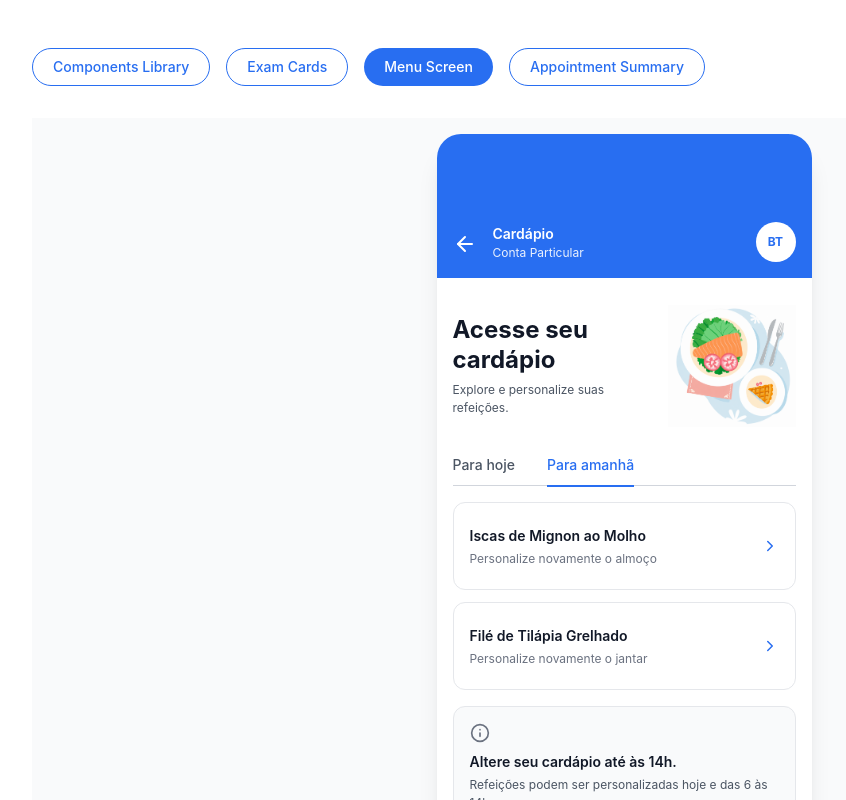
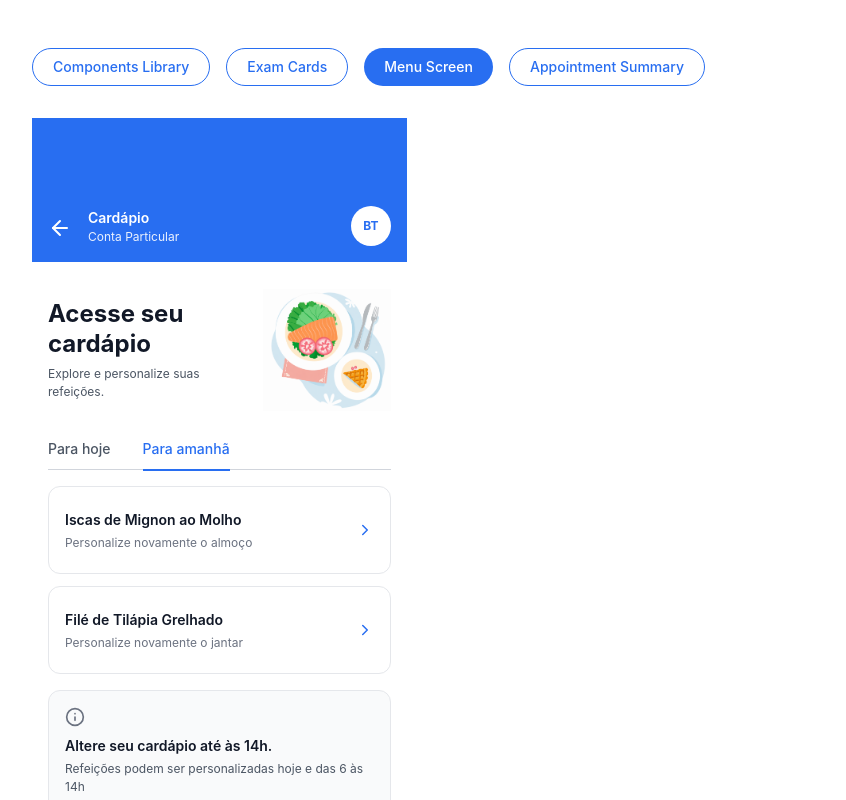
Before and after one commit to fabianolborbaa/hsl-app, a React (Vite) app: page / in a window 1280 px wide. Both pictures are taken after a click on the button "Menu Screen". Shown: the top 800 px of the page, without its empty margins (16-862 px from the left). Built offline with nearby package versions, Linux system fonts and the light colour scheme.

Commit message:
Remove external mockup frame

```diff
--- a/src/app/components/MenuScreen.tsx
+++ b/src/app/components/MenuScreen.tsx
@@ -91,8 +91,8 @@ export default function MenuScreen() {
 
   return (
     <div key={pageKey} className={`menu-page-transition menu-page-${transitionDirection}`}>
-      <div className="min-h-screen bg-gray-50 flex items-center justify-center p-4">
-        <div className="menu-mobile-frame bg-white rounded-3xl shadow-xl overflow-hidden">
+      <div className="menu-canvas">
+        <div className="menu-mobile-frame bg-white overflow-hidden">
           {/* Mobile Container */}
           <div className="flex flex-col h-full">
 
--- a/src/app/components/menu/MealDetails.tsx
+++ b/src/app/components/menu/MealDetails.tsx
@@ -7,8 +7,8 @@ interface MealDetailsProps {
 
 export default function MealDetails({ onBack, onEditMeal }: MealDetailsProps) {
   return (
-    <div className="min-h-screen bg-gray-50 flex items-center justify-center p-4">
-      <div className="menu-mobile-frame bg-white rounded-3xl shadow-xl overflow-hidden">
+    <div className="menu-canvas">
+      <div className="menu-mobile-frame bg-white overflow-hidden">
         <div className="flex flex-col h-full">
 
           {/* Header */}
--- a/src/app/components/menu/MenuSelection.tsx
+++ b/src/app/components/menu/MenuSelection.tsx
@@ -14,8 +14,8 @@ export default function MenuSelection({ onBack, onConfirm, overlay }: MenuSelect
   const [selectedDessert, setSelectedDessert] = useState('salada-grega');
 
   return (
-    <div className="min-h-screen bg-gray-50 flex items-center justify-center p-4">
-      <div className="menu-mobile-frame bg-white rounded-3xl shadow-xl overflow-hidden relative">
+    <div className="menu-canvas">
+      <div className="menu-mobile-frame bg-white overflow-hidden relative">
         <div className="flex flex-col h-full">
 
           {/* Header */}
--- a/src/app/components/menu/SpecialMeals.tsx
+++ b/src/app/components/menu/SpecialMeals.tsx
@@ -8,8 +8,8 @@ interface SpecialMealsProps {
 
 export default function SpecialMeals({ onBack, onSelectMeal }: SpecialMealsProps) {
   return (
-    <div className="min-h-screen bg-gray-50 flex items-center justify-center p-4">
-      <div className="menu-mobile-frame bg-white rounded-3xl shadow-xl overflow-hidden">
+    <div className="menu-canvas">
+      <div className="menu-mobile-frame bg-white overflow-hidden">
         <div className="flex flex-col h-full">
 
           {/* Header */}
--- a/src/app/components/menu/SuccessScreen.tsx
+++ b/src/app/components/menu/SuccessScreen.tsx
@@ -9,8 +9,8 @@ interface SuccessScreenProps {
 
 export default function SuccessScreen({ onBack, onGoToMenu, onViewDetails }: SuccessScreenProps) {
   return (
-    <div className="min-h-screen bg-gray-50 flex items-center justify-center p-4">
-      <div className="menu-mobile-frame bg-white rounded-3xl shadow-xl overflow-hidden">
+    <div className="menu-canvas">
+      <div className="menu-mobile-frame bg-white overflow-hidden">
         <div className="flex flex-col h-full">
 
           {/* Header */}
--- a/src/styles/menu-tokens.css
+++ b/src/styles/menu-tokens.css
@@ -28,6 +28,13 @@
   width: var(--hsl-menu-frame-width);
   height: var(--hsl-menu-frame-height);
   flex-shrink: 0;
+}
+
+.menu-canvas {
+  width: var(--hsl-menu-frame-width);
+  height: var(--hsl-menu-frame-height);
+  background: var(--hsl-menu-color-surface);
+  overflow: hidden;
 }
 
 .menu-header-title {
```
